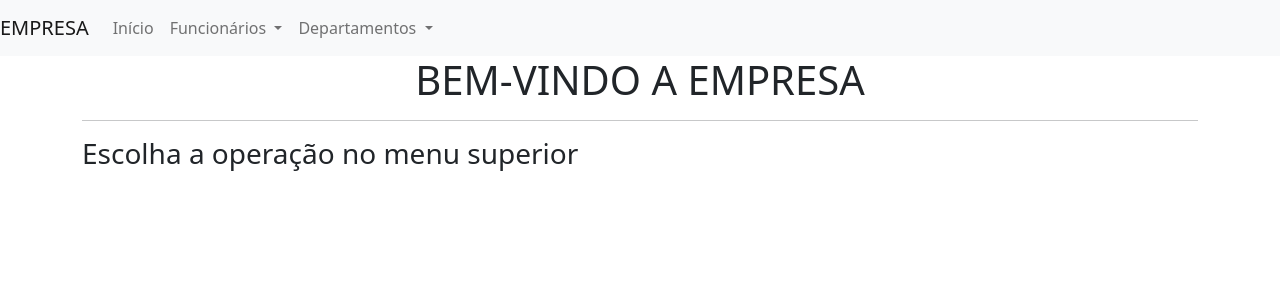
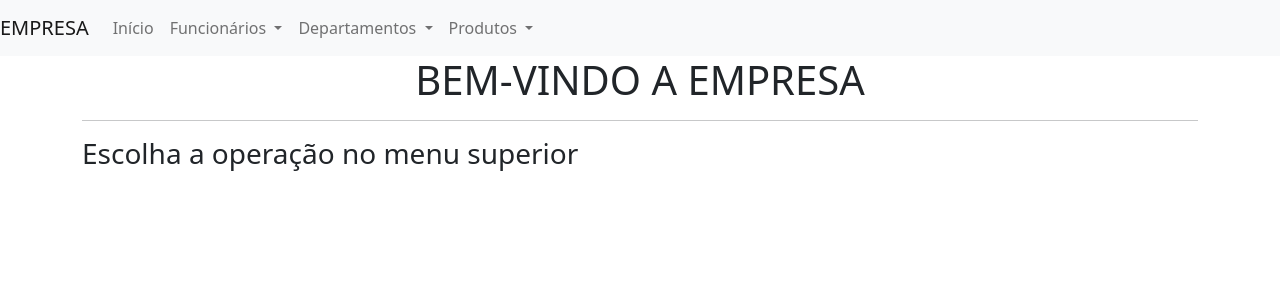
Before and after one commit to nataliarodrigues81/empresa-crud, a PHP site: page /index.php in a window 1280 px wide. Shown: the top 300 px of the page. Run offline with PHP 8.4, Linux system fonts and the light colour scheme.

Commit message:
feat: adiciona menu de produtos

```diff
--- a/menu.php
+++ b/menu.php
@@ -33,6 +33,17 @@
           <a class="dropdown-item" href="/IEC2/empresa_crud/departamento/listar.php">Listar</a>
         </div>
       </li>
+
+            <li class="nav-item dropdown">
+        <a class="nav-link dropdown-toggle" href="#" id="navbarDropdownMenuLink3" role="button" data-bs-toggle="dropdown" aria-haspopup="true" aria-expanded="false">
+          Produtos
+        </a>
+
+        <div class="dropdown-menu" aria-labelledby="navbarDropdownMenuLink3">
+          <a class="dropdown-item" href="/IEC2/empresa_crud/produto/adicionar.php">Adicionar</a>
+          <a class="dropdown-item" href="/IEC2/empresa_crud/produto/listar.php">Listar</a>
+        </div>
+      </li>
     </ul>
   </div>
 </nav>
```
